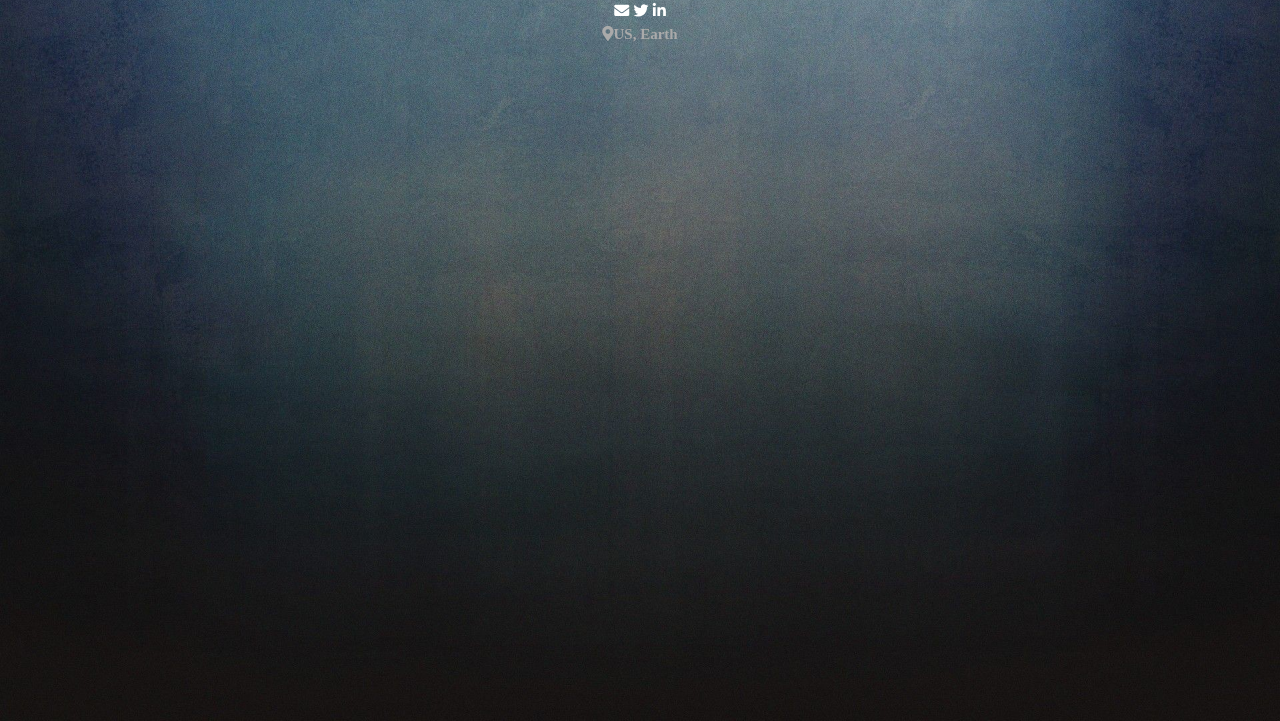
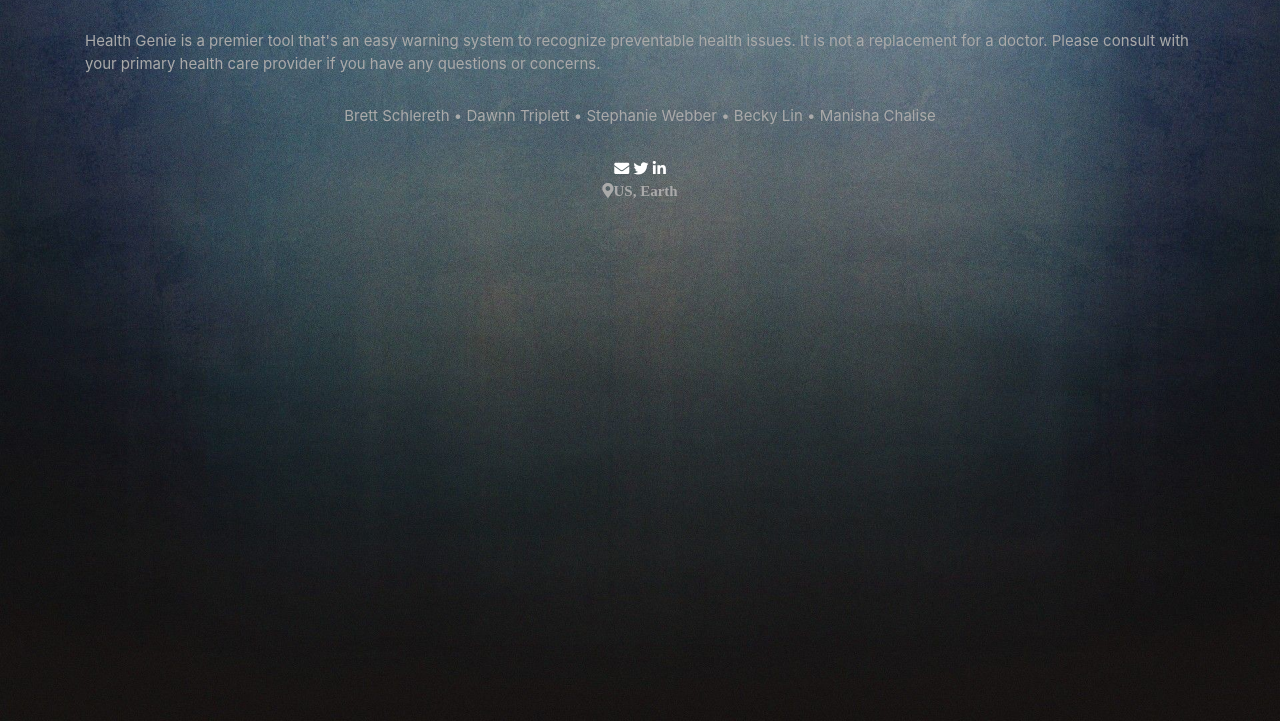
Before and after one commit to SweetDee1993/UMSL-Hackathon-2020, a Flask app: page /about in a window 1280 px wide. Shown: the part 79-800 px from the top of the page. Run offline with Flask 2, Linux system fonts and the light colour scheme; some libraries are stand-ins or nearby versions.

Commit message:
Updated about page and homepage

```diff
--- a/Reaper Creeper/core/templates/about.html
+++ b/Reaper Creeper/core/templates/about.html
@@ -5,7 +5,12 @@
 
 {% block body_content %}
     <div class="container">
-        <div class="row">
+        <div class="row-md">
+<p style="margin-top: 2em;"> Health Genie is a premier tool that's an easy warning system to recognize preventable health issues. It is not a
+    replacement for a doctor. Please consult with your primary health care provider if you have any questions or concerns.
+</p>
+<p class="align-items-center justify-content-center text-center" style="margin-top: 2em; margin-bottom: 2em;"> Brett Schlereth &#8226; Dawnn Triplett &#8226; Stephanie Webber &#8226; Becky Lin &#8226; Manisha Chalise
+</p>
 
         </div>
     </div>
```
